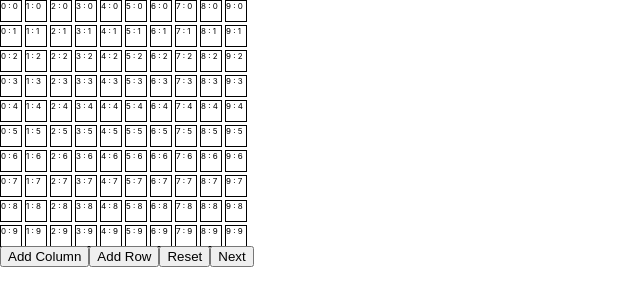
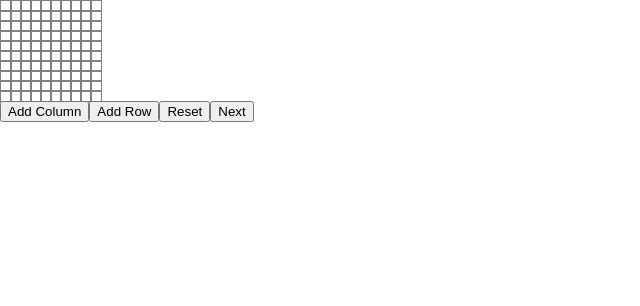
Before and after one commit to jknam93/CellSimulator, a React (Create React App) app: page / in a window 1280 px wide. Shown: the top 306 px of the page, without its empty margins (0-640 px from the left). Built offline with nearby package versions, Linux system fonts and the light colour scheme.

Commit message:
Add generation of new grid

```diff
--- a/src/App.tsx
+++ b/src/App.tsx
@@ -26,32 +26,6 @@ export class App extends React.Component<{},AppState> {
     }
   }
 
-  generateNewGrid(cells: CellLocations): CellLocations {
-    let newLiveCells:CellLocations = {};
-    for (const rowIndex in cells){
-      const row = cells[rowIndex];
-      for (const colIndex in row){
-        const col = row[colIndex];
-        let point:Point = {x: +rowIndex, y: +colIndex};
-        let numNeighbours = GridHelpers.numAliveNeighours(point, cells, this.state.width, this.state.height);
-        //Check condition 1 and 3
-        if (numNeighbours < 2 || numNeighbours > 3) {
-          newLiveCells = GridHelpers.toggleCell(point, cells);
-        }
-
-        //Check condition 4
-        let neighbourList:Point[] = GridHelpers.getNeighbours(point, cells, this.state.width, this.state.height);
-        for(const neighbour of neighbourList){
-          //IF neighbour is empty AND neighbour is not alive in new grid AND has atleast 2 live neighbours
-          if (GridHelpers.isAlive(neighbour, newLiveCells) && !GridHelpers.isAlive(neighbour, cells) && GridHelpers.numAliveNeighours(neighbour, cells, this.state.width, this.state.height) === 3){
-            newLiveCells = GridHelpers.toggleCell(neighbour, cells);
-          }
-        }
-
-      }
-    }
-    return newLiveCells;
-  }
 
   /* CALL BACKS AND CALL BACK GENERATORS */
   //A function constructor that returns a function that toggle the cell @point
@@ -88,7 +62,7 @@ export class App extends React.Component<{},AppState> {
     });
   }
   onNext() {
-    const newCells = this.generateNewGrid(this.state.liveCells);
+    const newCells = GridHelpers.generateNewGrid(this.state.liveCells, this.state.width, this.state.height);
     this.setState({
       liveCells: newCells,
     });
--- a/src/components/Grid.tsx
+++ b/src/components/Grid.tsx
@@ -18,15 +18,14 @@ export class Grid extends React.Component<GridProps> {
             let x: number;
             for (x = 0; x !== this.props.width; x++){
                 let point:Point = {x, y};
-                let style = {width: '100%', height:'100%', border:'1px solid black', backgroundColor: 'initial', fontSize: '8px'};
+                let style = {width: '100%', height:'100%', backgroundColor: 'initial', fontSize: '8px', border: '0.2px solid grey'};
                 let toggleCellCallback = this.props.toggleCellConstructor(point);
 
                 if (this.props.liveCells[x] !== undefined && this.props.liveCells[x][y] !== undefined ) {
                     style.backgroundColor = 'black';
-                    console.log(x,y);
                 }
 
-                let cell = <div className="cell" style={style} onClick={toggleCellCallback} key={'x-'+x+'-y-'+y}>{x+' : '+y}</div>;
+                let cell = <div className="cell" style={style} onClick={toggleCellCallback} key={'x-'+x+'-y-'+y}></div>;
                 cells.push(cell);
             }
         }
@@ -34,7 +33,7 @@ export class Grid extends React.Component<GridProps> {
     };
     render() {
         return (
-            <div style={{display: 'grid', gap: '5px', gridTemplateColumns: `repeat(${this.props.width}, 20px)`, gridTemplateRows: `repeat(${this.props.height}, 20px)`} }>
+            <div style={{display: 'grid', gap: '-1px', gridTemplateColumns: `repeat(${this.props.width}, 10px)`, gridTemplateRows: `repeat(${this.props.height}, 10px)`} }>
                 {this.renderCells()}
             </div>
         );
--- a/src/gridHelpers.ts
+++ b/src/gridHelpers.ts
@@ -66,7 +66,7 @@ export const GridHelpers = {
 
   },
   //Returns a new grid with point toggled @point
-  toggleCell(point:Point, cells:CellLocations): CellLocations{
+  toggleCell(point:Point, cells:CellLocations): CellLocations {
     if (this.isAlive(point, cells)){
       delete cells[point.x][point.y];
     } else {
@@ -76,6 +76,39 @@ export const GridHelpers = {
       cells[point.x][point.y] = true;
     }
     return cells;
+  },
+
+  generateNewGrid(cells: CellLocations, width: number, height: number): CellLocations {
+    let newLiveCells:CellLocations = {};
+    for (const rowIndex in cells){
+      const row = cells[rowIndex];
+      for (const colIndex in row){
+        const col = row[colIndex];
+        let point:Point = {x: +rowIndex, y: +colIndex};
+        let numNeighbours = GridHelpers.numAliveNeighours(point, cells, width, height);
+        //Check condition 1 and 3
+        if (numNeighbours >= 2 && numNeighbours <= 3) {
+          if (newLiveCells[point.x] === undefined) {
+            newLiveCells[point.x] = {};
+          }
+          newLiveCells[point.x][point.y] = true;
+        }
+
+        //Check condition 4
+        let neighbourList:Point[] = GridHelpers.getNeighbours(point, cells, width, height);
+        for(const neighbour of neighbourList){
+          //IF neighbour is empty AND neighbour is not alive in new grid AND has atleast 2 live neighbours
+          if (!GridHelpers.isAlive(neighbour, newLiveCells) && !GridHelpers.isAlive(neighbour, cells) && GridHelpers.numAliveNeighours(neighbour, cells, width, height) === 3){
+            if (newLiveCells[neighbour.x] === undefined) {
+              newLiveCells[neighbour.x] = {};
+            }
+            newLiveCells[neighbour.x][neighbour.y] = true;
+          }
+        }
+
+      }
+    }
+    return newLiveCells;
   },
   test() {
     console.log('Testing');
@@ -171,11 +204,27 @@ export const GridHelpers = {
 
     //Test getNumLiveNeighbours
     console.assert(this.numAliveNeighours({x:1, y:2}, testCell2, testWidth, testHeight) === 4); //Should be true
-    console.log(this.getNeighbours({x:0, y:5}, testCell2, testWidth, testHeight), this.numAliveNeighours({x:0, y:5}, testCell2, testWidth, testHeight));
     console.assert(this.numAliveNeighours({x:0, y:5}, testCell2, testWidth, testHeight) === 4); //Should be true
 
     console.assert(this.numAliveNeighours({x:4, y:2}, testCell2, testWidth, testHeight) === 0); //Should be true
     console.assert(this.numAliveNeighours({x:5, y:4}, testCell2, testWidth, testHeight) === 2); //Should be true
+
+    //Test example scenario given at https://user-images.githubusercontent.com/7149052/53603476-bfb00e00-3c05-11e9-8862-1dfd31836dcd.jpg
+    testWidth=6;
+    testHeight=6;
+    let initial:CellLocations = {
+        '1': {
+            '3': true,
+        },
+        '2': {
+            '1': true,
+            '3': true,
+        },
+        '3': {
+            '2': true,
+            '3': true,
+        },
+    }
   }
 }
 GridHelpers.test();
```
